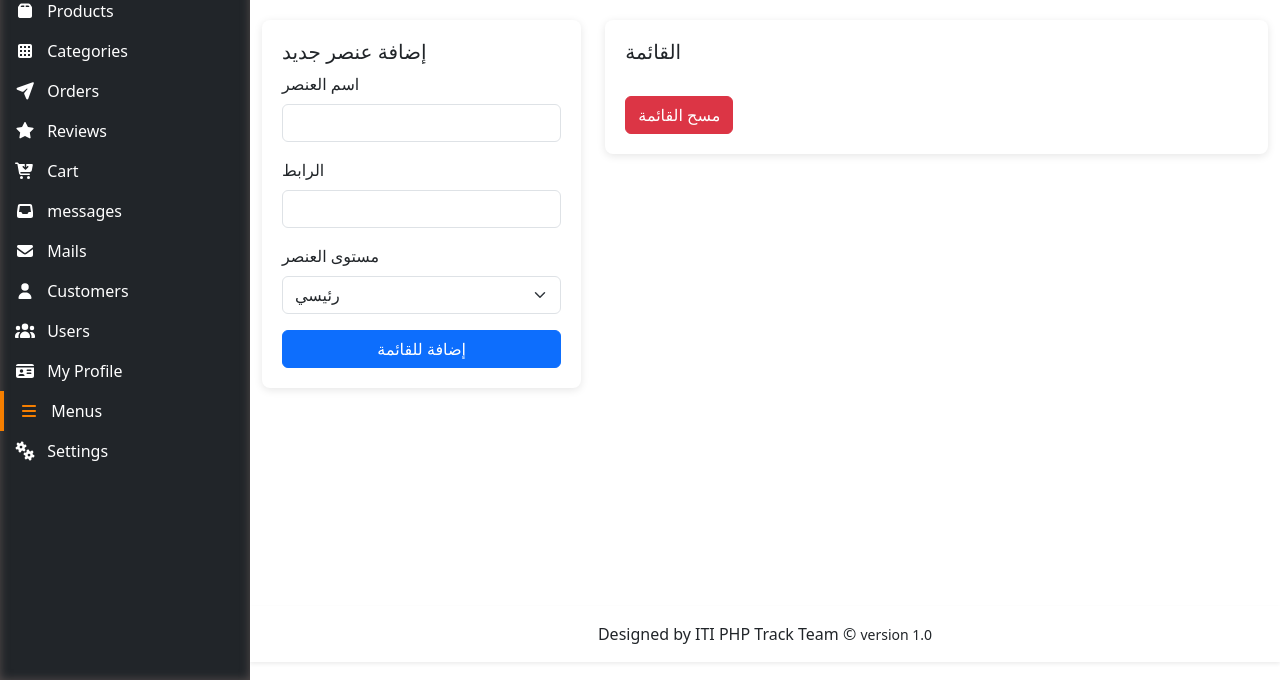
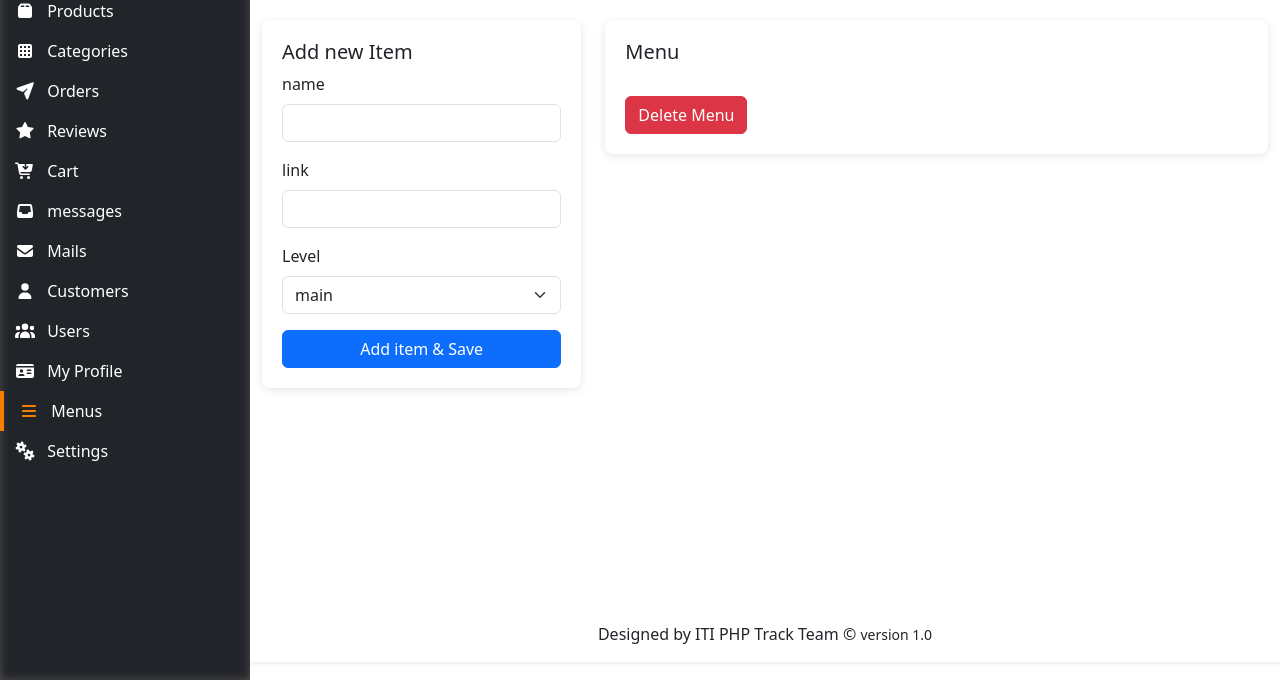
Before and after one commit to ITI-Teams/multi-actor-ecommerce-system, a website with bundled scripts: page pages/dashboard/menus.html in a window 1280 px wide. Shown: the part 120-800 px from the top of the page. Built offline with nearby package versions, Linux system fonts and the light colour scheme; sample sign-in values are in the browser's storage.

Commit message:
Dashboard Update Menu System

```diff
--- a/assets/js/dashboard/menus.dashboard.js
+++ b/assets/js/dashboard/menus.dashboard.js
@@ -1,6 +1,5 @@
 let menuData = JSON.parse(localStorage.getItem("menuData")) || [];
 
-// إصلاح البيانات القديمة
 menuData = menuData.map(item => {
     if (!item.children) item.children = [];
     return item;
@@ -17,7 +16,7 @@ function addMenuItem() {
     const parent = document.getElementById("parentItem").value;
 
     if (!name || !link) {
-        alert("الرجاء إدخال الاسم والرابط");
+        alert("Please enter name and link");
         return;
     }
 
@@ -45,7 +44,6 @@ function deleteMenuItem(name, isSub) {
     } else {
         let itemToDelete = menuData.find(item => item.name === name);
         if (itemToDelete) {
-            // الأطفال يصبحوا عناصر رئيسية
             menuData = menuData.filter(item => item.name !== name);
             menuData = [...menuData, ...itemToDelete.children.map(c => ({...c, children: []}))];
         }
@@ -67,7 +65,7 @@ function renderMenu() {
         li.innerHTML = `
             <div class="menu-item">
                 <a href="${item.link}" target="_blank">${item.name}</a>
-                <button class="btn btn-danger btn-sm" onclick="deleteMenuItem('${item.name}', false)">حذف</button>
+                <button class="btn btn-danger btn-sm" onclick="deleteMenuItem('${item.name}', false)">Delete</button>
             </div>
         `;
 
@@ -82,7 +80,7 @@ function renderMenu() {
                 subLi.innerHTML = `
                     <div class="menu-item">
                         <a href="${sub.link}" target="_blank">${sub.name}</a>
-                        <button class="btn btn-danger btn-sm" onclick="deleteMenuItem('${sub.name}', true)">حذف</button>
+                        <button class="btn btn-danger btn-sm" onclick="deleteMenuItem('${sub.name}', true)">Delete</button>
                     </div>
                 `;
                 subUl.appendChild(subLi);
@@ -102,7 +100,7 @@ function renderMenu() {
 }
 
 function clearMenu() {
-    if (confirm("هل أنت متأكد من مسح القائمة؟")) {
+    if (confirm("Are you sure you want to clear the list?")) {
         menuData = [];
         saveToLocalStorage();
         renderMenu();
@@ -142,7 +140,6 @@ function enableDragAndDrop() {
             }
         });
 
-        // دعم السحب والإفلات للعناصر الفرعية
         let subItems = item.querySelectorAll(".submenu > li");
         subItems.forEach(subItem => {
             subItem.addEventListener("dragstart", () => {
--- a/pages/dashboard/menus.html
+++ b/pages/dashboard/menus.html
@@ -43,39 +43,38 @@
                 <main class="container py-4" id="menu-system">
                     <h2 class="mb-4">Menu Management</h2>
                     <div class="row">
-        <!-- إضافة عنصر جديد -->
                         <div class="col-md-4">
                             <div class="menu-box">
-                <h5>إضافة عنصر جديد</h5>
+                                <h5>Add new Item</h5>
                                 <div class="mb-3">
-                    <label class="form-label">اسم العنصر</label>
+                                    <label class="form-label">name</label>
                                     <input type="text" id="itemName" class="form-control">
                                 </div>
                                 <div class="mb-3">
-                    <label class="form-label">الرابط</label>
+                                    <label class="form-label">link</label>
                                     <input type="text" id="itemLink" class="form-control">
                                 </div>
                                 <div class="mb-3">
-                    <label class="form-label">مستوى العنصر</label>
+                                    <label class="form-label">Level</label>
                                     <select id="itemLevel" class="form-select">
-                        <option value="main">رئيسي</option>
-                        <option value="sub">فرعي</option>
+                                        <option value="main">main</option>
+                                        <option value="sub">sub</option>
                                     </select>
                                 </div>
                                 <div class="mb-3" id="parentSelectBox" style="display:none;">
-                    <label class="form-label">اختر العنصر الأب</label>
+                                    <label class="form-label">choice the parent item</label>
                                     <select id="parentItem" class="form-select"></select>
                                 </div>
-                <button class="btn btn-primary w-100" onclick="addMenuItem()">إضافة للقائمة</button>
+                                <button class="btn btn-primary w-100" onclick="addMenuItem()">Add item & Save</button>
                             </div>
                         </div>
 
                         <!-- عرض القائمة -->
                         <div class="col-md-8">
                             <div class="menu-box">
-                <h5>القائمة</h5>
+                                <h5>Menu</h5>
                                 <ul id="menuList" class="list-unstyled"></ul>
-                <button class="btn btn-danger mt-3" onclick="clearMenu()">مسح القائمة</button>
+                                <button class="btn btn-danger mt-3" onclick="clearMenu()">Delete Menu</button>
                             </div>
                         </div>
                     </div>
```
Lines whose indentation alone changed are shown as unchanged.
